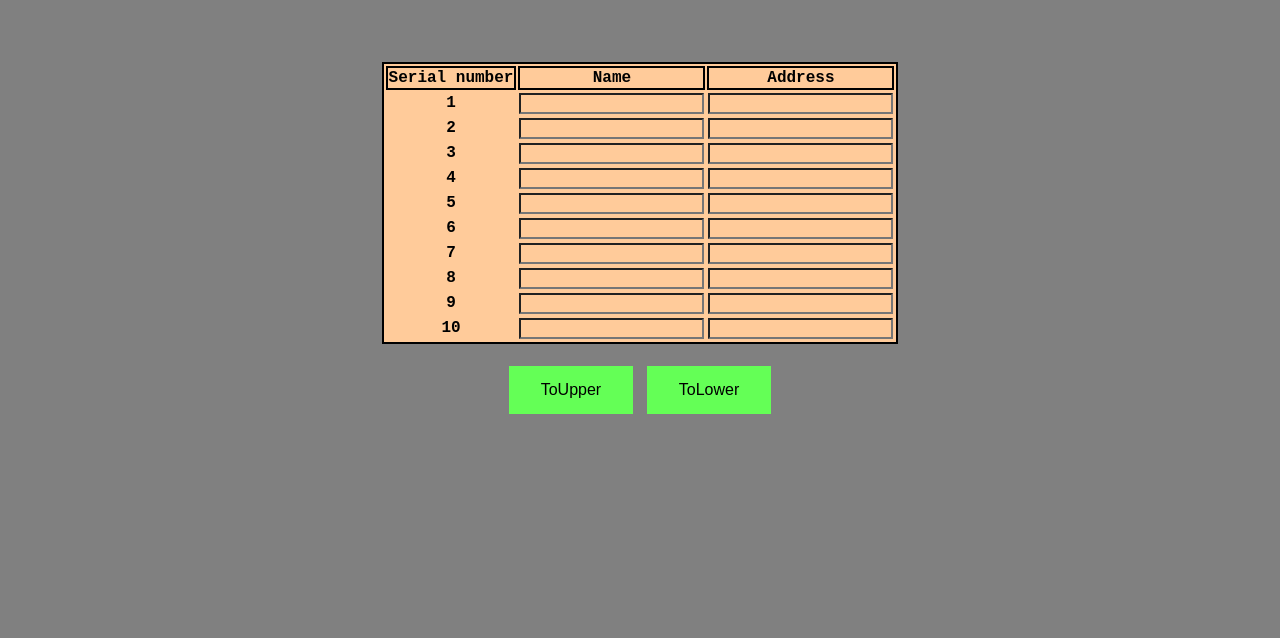
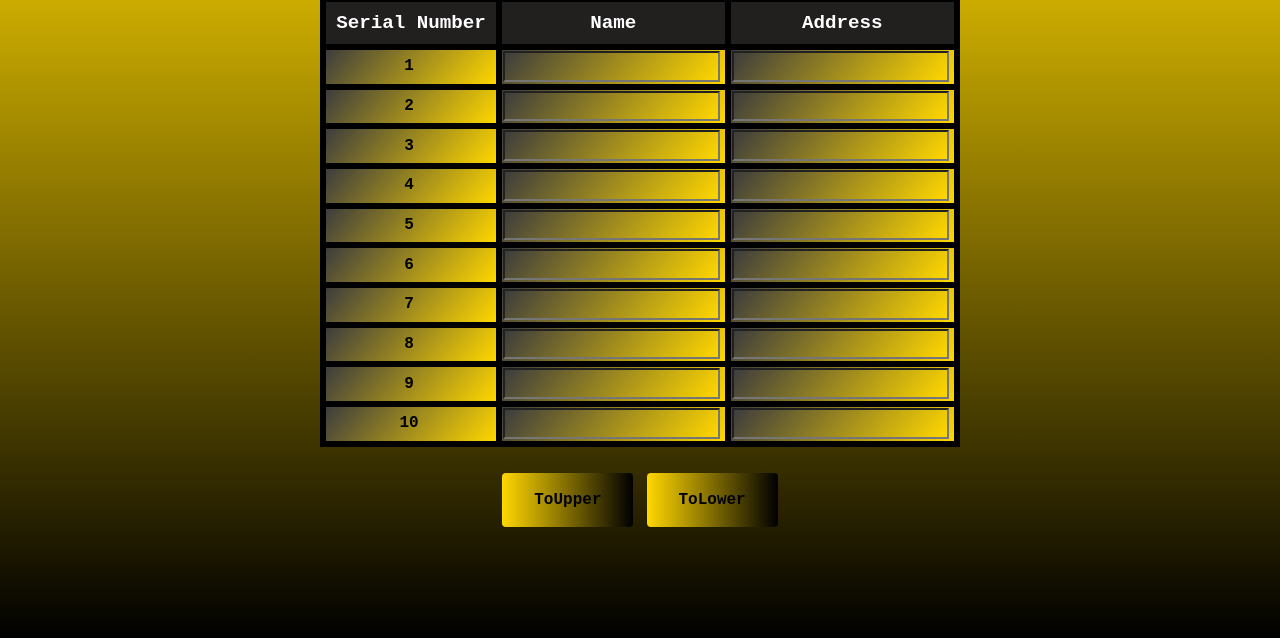
Before and after one commit to 03hari03/LowerUpper, a plain HTML site: page index.html in a window 1280 px wide. Shown: the part 162-800 px from the top of the page. Drawn offline with nearby package versions, Linux system fonts and the light colour scheme.

Commit message:
i dont know numbber

```diff
--- a/index.html
+++ b/index.html
@@ -3,6 +3,10 @@
         <title>LowerUpper</title>
         <meta charset = "UTF-8">
         <meta name="viewport" content="width=device-width, initial-scale = 1.0">
+        <link rel="stylesheet" href="https://cdnjs.cloudflare.com/ajax/libs/animate.css/3.7.0/animate.min.css">
+        <link rel="stylesheet" href="https://fonts.googleapis.com/css?family=Comfortaa:700">
+        <link rel="stylesheet" href="https://www.w3schools.com/w3css/4/w3.css">
+        <link href="//maxcdn.bootstrapcdn.com/font-awesome/4.2.0/css/font-awesome.min.css" rel="stylesheet" media="all">
         <script src="http://code.jquery.com/jquery-1.7.1.min.js" type="text/javascript"></script>
         <style>
             body {
@@ -11,52 +15,129 @@
                 font-family: 'Courier New', Courier, monospace;
                 font-weight:bold;
                 color:white;
-                background-color: grey;
+                background: linear-gradient(0deg,rgba(0,0,0,1),rgba(0,0,0,0)) center center fixed;
+                background-color: gold;
                 scroll-behavior: smooth;
             }
             input {
-                    background-color:transparent;
+                    background:linear-gradient(130deg,rgb(61, 61, 61),gold);
                     text-align: center;
+                    font-weight: bolder;
+                    padding-block: 2%;
+                    color: black;
             }
             h1 {
-                color: white;;
+                color: black;
+                font-weight: bolder;
+                font-size: xx-large;
+                font-family: 'Courier New', Courier, monospace;
             }
-            td {
-                text-align: center;
-                font-weight: bolder;
-            }
+
             .button2 {
-                background-color: rgb(100, 255, 86);
+                border-radius: 4px;
+                background:linear-gradient(90deg,gold,black);
                 border: none;
                 color:rgb(0, 0, 0);
                 padding: 15px 32px;
                 text-align: center;
-                text-decoration: none;
-                display: inline-block;
                 font-size: 16px;
+                font-weight: bolder;
                 margin: 4px 2px;
                 cursor: pointer;
+                transition: all 0.5s;
+            }
+            .button2 span {
+                cursor: pointer;
+                display: inline-block;
+                position: relative;
+                transition: 0.5s;
+            }
+
+            .button2 span:after {
+                content: '\00bb';
+                position: absolute;
+                opacity: 0;
+                top: 0;
+                right: -20px;
+                transition: 0.5s;
+            }
+
+            .button2:hover span {
+                padding-right: 25px;
+            }
+
+            .button2:hover span:after {
+                opacity: 1;
+                right: 0;
             }
             .button3 {
-                background-color: rgb(100, 255, 86);
+                border-radius: 4px;
+                background:linear-gradient(90deg,gold,black);
                 border: none;
                 color:rgb(0, 0, 0);
                 padding: 15px 32px;
                 text-align: center;
-                text-decoration: none;
+                font-weight: bolder;
                 visibility: hidden;
-                display: inline-block;
                 font-size: 16px;
                 margin: 4px 2px;
                 cursor: pointer;
+                transition: all 0s;
             }
-            table,th {
-                    background-color: rgb(255, 203, 154);
-                    text-align: center;
-                    color: black;
-                    font-weight: bolder;
-                    border: 2px solid black;
+            .button3 span {
+                cursor: pointer;
+                display: inline-block;
+                position: relative;
+                transition: 0s;
+            }
 
+            .button3 span:after {
+                content: '\00bb';
+                position: absolute;
+                opacity: 0;
+                top: 0;
+                right: -20px;
+                transition: 0s;
+            }
+
+            .button3:hover span {
+                padding-right: 25px;
+            }
+
+            .button3:hover span:after {
+                opacity: 1;
+                right: 0;
+            }
+            table {
+                background-color: black;
+                text-align: center;
+                vertical-align: middle;
+                color: black;
+                font-weight: bolder;
+                border: 2px solid black;
+            }
+            th {
+                background-color: rgb(34, 31, 31);
+                text-align: center;
+                vertical-align: middle;
+                color: white;
+                font-weight: bolder;
+                border: 2px solid black;
+                border-collapse: collapse;
+                padding: 10px;
+                font-size: larger;
+            }
+            td {
+                background:linear-gradient(130deg,rgb(61, 61, 61),gold);
+                background-color: gold;
+                text-align: center;
+                vertical-align: middle;
+                color: black;
+                font-weight: bolder;
+                border: 2px solid black;
+                border-collapse: collapse;
+                padding-bottom: 2px;
+                padding-right: 5px;
             }
         </style>
         <script>
@@ -66,8 +147,10 @@
             }
 
             function goback() {
-                var button = document.getElementById('btnupper'||'btnlower');
+                var button = document.getElementById('btnupper');
                 button.hidden = false;
+                var button5 = document.getElementById('btnlower');
+                button5.hidden = false;
                 var button2 = document.getElementById("goback");
                 button2.style.visibility="hidden";
                 var tableup = document.getElementById("wrapper");
@@ -167,7 +250,7 @@
                             var names = json.names;
                             var address = json.address;
                             var html = "";
-                            $('#wrapper').html('<table />');
+                            $('#wrapper').html('<table/>');
                             html += "<tr><th>Serial Number</th><th>Name</th><th>Address</th></tr>"
                             $('#wrapper table').append(html);
                             for (var i = 0; i < 10; i++) {
@@ -190,12 +273,13 @@
     <body>
         <br><br>
         <center>
-            <br><br><br>
+            <div>
+            <br>
             <h1>Lower and Upper</h1>
-            <br><br><br>
+            <br>
         <table id="mytable">
         <tr>
-            <th>Serial number</th>
+            <th>Serial Number</th>
             <th>Name</th>
             <th>Address</th>
         </tr>
@@ -260,13 +344,16 @@
 
         </tr>
     </table>
+
     <div id="wrapper">
     </div>
         <br>
-        <button class="button2" id="btnupper"  OnClick="convert(this.id)">ToUpper</button>
-        <button class="button2" id="btnlower"  OnClick="convert(this.id)">ToLower</button>
+        <button class="button2" id="btnupper"  OnClick="convert(this.id)"><span>ToUpper</span></button>
+        <button class="button2" id="btnlower"  OnClick="convert(this.id)"><span>ToLower</span></button>
         <br><br>
-        <button class="button3" id="goback" hidden OnClick="goback()" >Back</button>
+        <button class="button3" id="goback" OnClick="goback()"><span>Back</span></button>
+
     </center>
+    </div>
     </body>
 </html>
```
